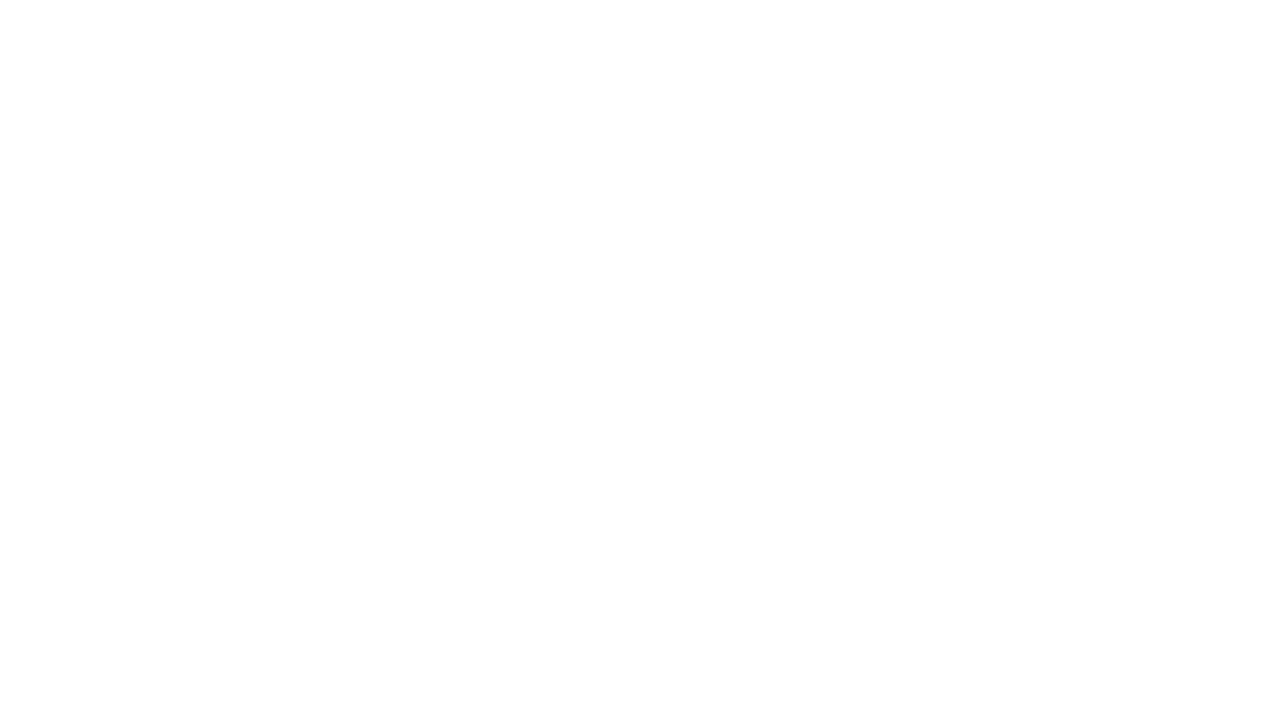
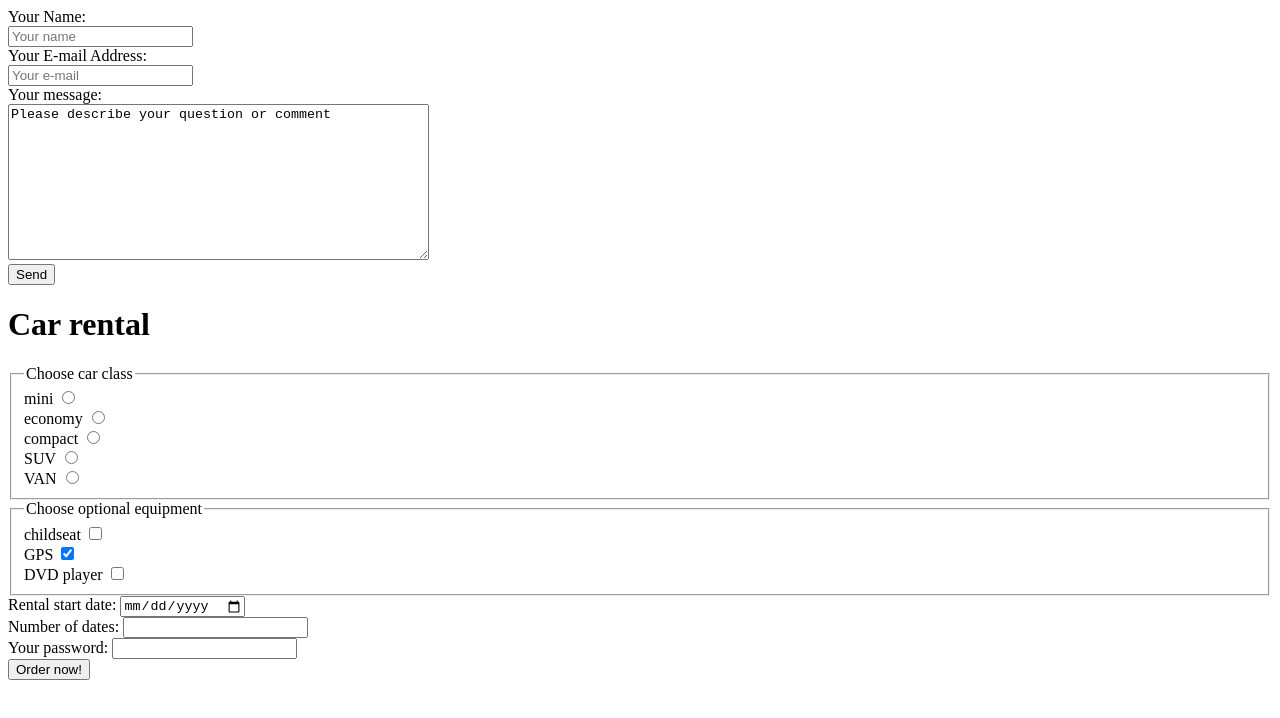
Before and after one commit to Victori3/Prework_HTML, a plain HTML site: page 14.Formularze/index.html in a window 1280 px wide. Drawn offline with Linux system fonts and the light colour scheme.

Commit message:
formularze

```diff
--- a/14.Formularze/index.html
+++ b/14.Formularze/index.html
@@ -2,9 +2,82 @@
 <html lang="en">
 <head>
     <meta charset="UTF-8">
-    <title></title>
-
+    <title>Test 14</title>
 </head>
 <body>
+<form class="contactForm">
+    <div>
+        <label for="name">Your Name:</label><br>
+        <input type="text" id="name" name="name" placeholder="Your name">
+    </div>
+    <div>
+        <label for="email">Your E-mail Address:</label><br>
+        <input type="email" id="email" name="email" placeholder="Your e-mail">
+    </div>
+    <div>
+        <label for="message">Your message:</label><br>
+        <textarea cols="50" rows="10" id="message" name="message">Please describe your question or comment</textarea>
+    </div>
+
+<input type="submit" value="Send">
+</form>
+
+
+<form class="rentCarForm">
+    <h1>Car rental</h1>
+    <fieldset>
+        <legend>Choose car class</legend>
+
+            <label>mini
+                <input type="radio" name="carclass" value="mini">
+            </label> <br>
+
+            <label>economy
+                <input type="radio" name="carclass" value="economy">
+            </label> <br>
+
+            <label>compact
+                <input type="radio" name="carclass" value="compact">
+            </label> <br>
+
+            <label>SUV
+                <input type="radio" name="carclass" value="SUV">
+            </label> <br>
+
+            <label>VAN
+                <input type="radio" name="carclass" value="VAN">
+            </label> <br>
+    </fieldset>
+
+    <fieldset>
+        <legend>Choose optional equipment</legend>
+
+            <label>childseat
+                <input type="checkbox" name="extras" value="childseat">
+            </label> <br>
+
+            <label>GPS
+                <input type="checkbox" name="extras" value="GPS" checked>
+            </label> <br>
+
+            <label>DVD player
+                <input type="checkbox" name="extras" value="DVD player">
+            </label> <br>
+    </fieldset>
+
+    <label>Rental start date:
+        <input type="date" name="Rental start date:" placeholder="rrrr-mm-dd">
+    </label> <br>
+
+    <label>Number of dates:
+        <input type="number" name="Number of dates:">
+    </label> <br>
+
+    <label>Your password:
+        <input type="password" name="Your password:">
+    </label> <br>
+
+    <input type="submit" value="Order now!">
+</form>
 </body>
 </html>
```
